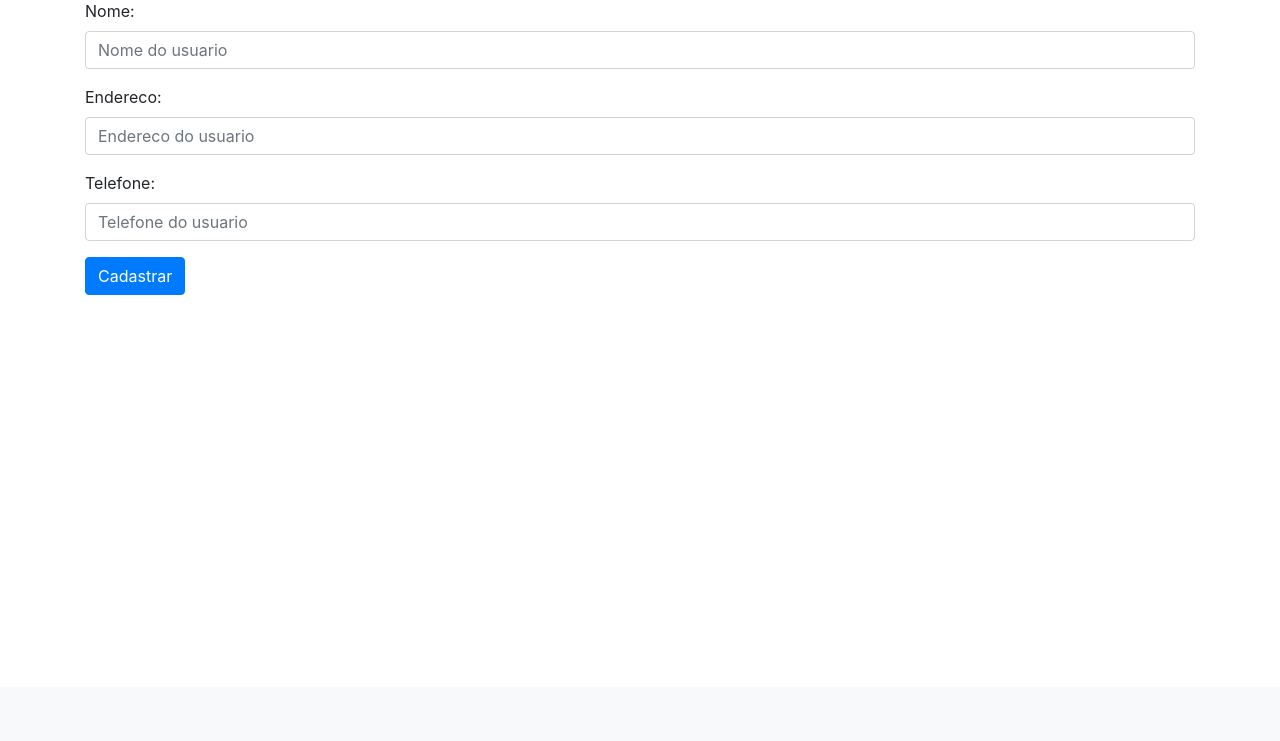
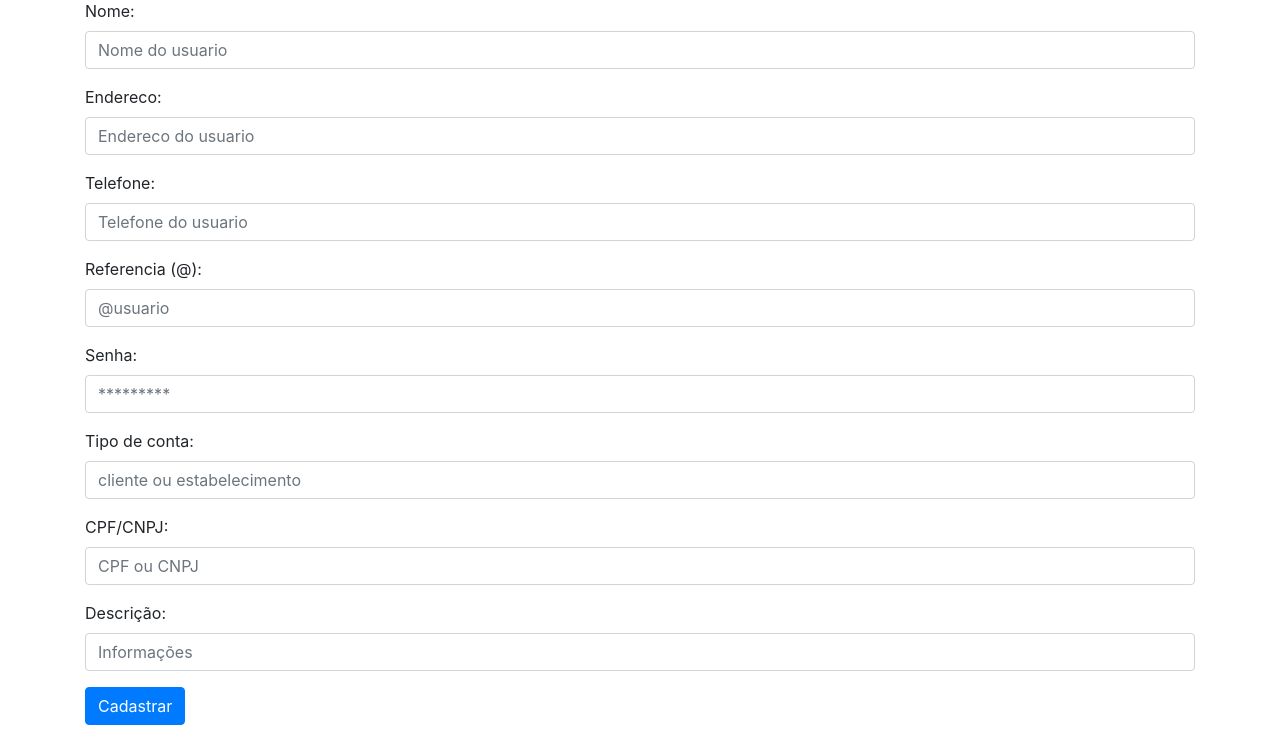
Before and after one commit to rafaelnmcosta/beleza-brasileira, a Flask app: page /cadastro in a window 1280 px wide. Shown: the part 113-854 px from the top of the page. Before the commit the page ends 408 px from the top, so only its background shows below. Run offline with Flask 2, Linux system fonts and the light colour scheme; some libraries are stand-ins or nearby versions.

Commit message:
busca no db alterada de ID para Ref; adição de campos em usuários; tabela de serviço adicionada

```diff
--- a/app.py
+++ b/app.py
@@ -9,7 +9,7 @@ def get_db_connection():
     conn.row_factory = sqlite3.Row
     return conn
 
-
+'''
 # Função que encontra um usuário de acordo com sua id no banco de dados
 def get_user(user_id):
     conn = get_db_connection()
@@ -18,11 +18,21 @@ def get_user(user_id):
     if user is None:
         abort(404)
     return user
+'''
+
+# Encontra um usuário pela referencia
+def get_user_by_ref(user_ref):
+    conn = get_db_connection()
+    user = conn.execute('SELECT * FROM users WHERE ref = ?', (user_ref,)).fetchone()
+    conn.close()
+    if user is None:
+        abort(404)
+    return user
 
 
 # Inicia a variavel app que conterá o site
 app = Flask(__name__)
-app.config['SECRET_KEY'] = 'UmaStringMuitoGrande'
+app.config['SECRET_KEY'] = 'Uma_string_muito_grande'
 
 
 # Render da tela inicial do programa, carrega todos os usuários do banco de dados
@@ -35,9 +45,9 @@ def index():
 
 
 # Retorna a página pessoal de cada usuário, endereçada com sua respectiva id
-@app.route('/<int:user_id>')
-def user(user_id):
-    user = get_user(user_id)
+@app.route('/<user_ref>')
+def user(user_ref):
+    user = get_user_by_ref(user_ref)
     return render_template('user.html', user=user)
 
 
@@ -54,13 +64,18 @@ def cadastro():
         nome = request.form['nome']
         endereco = request.form['endereco']
         telefone = request.form['telefone']
+        ref = request.form['ref']
+        senha = request.form['senha']
+        tipo = request.form['tipo']
+        cpf_cnpj = request.form['cpf_cnpj']
+        descricao = request.form['descricao']
 
-        if nome and endereco and telefone:
+        if nome and endereco and telefone and ref and senha and tipo and cpf_cnpj:
             conn = get_db_connection()
             conn.execute('INSERT INTO users'
-                         '(nome, endereco, telefone)'
-                         'VALUES (?, ?, ?)',
-                         (nome, endereco, telefone)
+                         '(nome, endereco, telefone, ref, senha, tipo, cpf_cnpj, descricao)'
+                         'VALUES (?, ?, ?, ?, ?, ?, ?, ?)',
+                         (nome, endereco, telefone, ref, senha, tipo, cpf_cnpj, descricao)
                          )
             conn.commit()
             conn.close()
@@ -75,19 +90,24 @@ def cadastro():
 
 
 # Função que retorna a página de edição do cadastro de um usuário
-@app.route('/<int:id>/edicao', methods=('GET', 'POST'))
-def edicao(id):
-    user = get_user(id)
+@app.route('/<ref>/edicao', methods=('GET', 'POST'))
+def edicao(ref):
+    user = get_user_by_ref(ref)
     if request.method == 'POST':
         nome = request.form['nome']
         endereco = request.form['endereco']
         telefone = request.form['telefone']
+        ref = request.form['ref']
+        senha = request.form['senha']
+        tipo = request.form['tipo']
+        cpf_cnpj = request.form['cpf_cnpj']
+        descricao = request.form['descricao']
 
-        if nome and endereco and telefone:
+        if nome and endereco and telefone and ref and senha and tipo and cpf_cnpj:
             conn = get_db_connection()
-            conn.execute('UPDATE users SET nome = ?, endereco = ?, telefone = ?'
-                         ' WHERE id = ?',
-                         (nome, endereco, telefone, id)
+            conn.execute('UPDATE users SET nome = ?, endereco = ?, telefone = ?, ref = ?, senha = ?, tipo = ?, cpf_cnpj = ?, descricao = ?'
+                         ' WHERE ref = ?',
+                         (nome, endereco, telefone, ref, senha, tipo, cpf_cnpj, descricao, ref)
                          )
             conn.commit()
             conn.close()
@@ -100,11 +120,11 @@ def edicao(id):
 
 
 # Função que exclui um usuário do banco de dados
-@app.route('/<int:id>/delete', methods=('POST',))
-def delete(id):
-    user = get_user(id)
+@app.route('/<ref>/delete', methods=('POST',))
+def delete(ref):
+    user = get_user_by_ref(ref)
     conn = get_db_connection()
-    conn.execute('DELETE FROM users WHERE id = ?', (id,))
+    conn.execute('DELETE FROM users WHERE ref = ?', (ref,))
     conn.commit()
     conn.close()
     flash('"{}" foi excluído com sucesso!'.format(user['nome']))
--- a/schema.sql
+++ b/schema.sql
@@ -9,8 +9,8 @@ CREATE TABLE users (
     ref TEXT NOT NULL,
     senha TEXT NOT NULL,
     tipo TEXT NOT NULL,
-    cpf-cnpj TEXT NOT NULL,
-    categoria TEXT NOT NULL
+    cpf_cnpj TEXT NOT NULL,
+    descricao TEXT
 );
 
 CREATE TABLE services (
--- a/templates/cadastro.html
+++ b/templates/cadastro.html
@@ -26,6 +26,41 @@
     </div>
 
     <div class="form-group">
+        <label for="ref">Referencia (@):</label>
+        <input type="text" name="ref"
+               placeholder="@usuario" class="form-control"
+               value="{{ request.form['ref'] }}"/>
+    </div>
+
+    <div class="form-group">
+        <label for="senha">Senha:</label>
+        <input type="password" name="senha"
+               placeholder="*********" class="form-control"
+               value="{{ request.form['senha'] }}"/>
+    </div>
+
+    <div class="form-group">
+        <label for="tipo">Tipo de conta:</label>
+        <input type="text" name="tipo"
+               placeholder="cliente ou estabelecimento" class="form-control"
+               value="{{ request.form['tipo'] }}"/>
+    </div>
+
+    <div class="form-group">
+        <label for="cpf_cnpj">CPF/CNPJ:</label>
+        <input type="text" name="cpf_cnpj"
+               placeholder="CPF ou CNPJ" class="form-control"
+               value="{{ request.form['cpf_cnpj'] }}"/>
+    </div>
+
+    <div class="form-group">
+        <label for="descricao">Descrição:</label>
+        <input type="text" name="descricao"
+               placeholder="Informações" class="form-control"
+               value="{{ request.form['descricao'] }}"/>
+    </div>
+
+    <div class="form-group">
         <button type="submit" class="btn btn-primary">Cadastrar</button>
     </div>
 </form>
--- a/templates/index.html
+++ b/templates/index.html
@@ -4,7 +4,7 @@
     <h1>{% block title %} Beleza Brasileira {% endblock %}</h1>
     {% for user in users %}
         <hr>
-        <a href="{{ url_for('user', user_id=user['id']) }}">
+        <a href="{{ url_for('user', user_ref=user['ref']) }}">
             <h2>{{ user['nome'] }}</h2>
         </a>
         <span class="badge badge-primary">{{ user['endereco'] }}</span>
--- a/templates/user.html
+++ b/templates/user.html
@@ -4,7 +4,11 @@
     <h2>{% block title %} {{ user['nome'] }} {% endblock %}</h2>
     <p>{{ user['endereco'] }}</p>
     <p>{{ user['telefone'] }}</p>
-    <a href="{{ url_for('edicao', id=user['id']) }}">
+    <p>{{ user['ref'] }}</p>
+    <p>{{ user['tipo'] }}</p>
+    <p>{{ user['cpf_cnpj'] }}</p>
+    <p>{{ user['descricao'] }}</p>
+    <a href="{{ url_for('edicao', ref=user['ref']) }}">
         <button type="button" class="btn btn-primary">Editar</button>
     </a>
 {% endblock %}
```
Also changed, not shown: init_db.py (+4 -4 lines), templates/edicao.html (+37 -1 lines).
